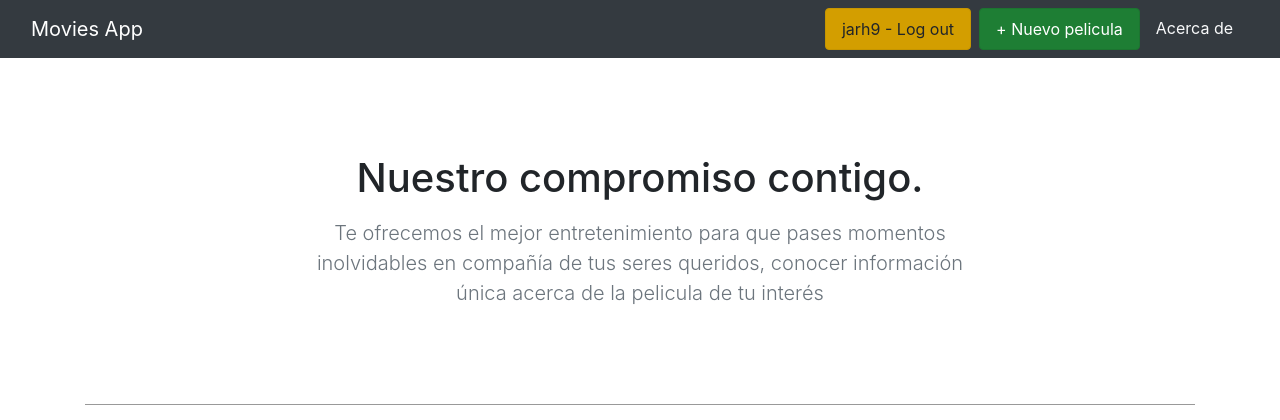
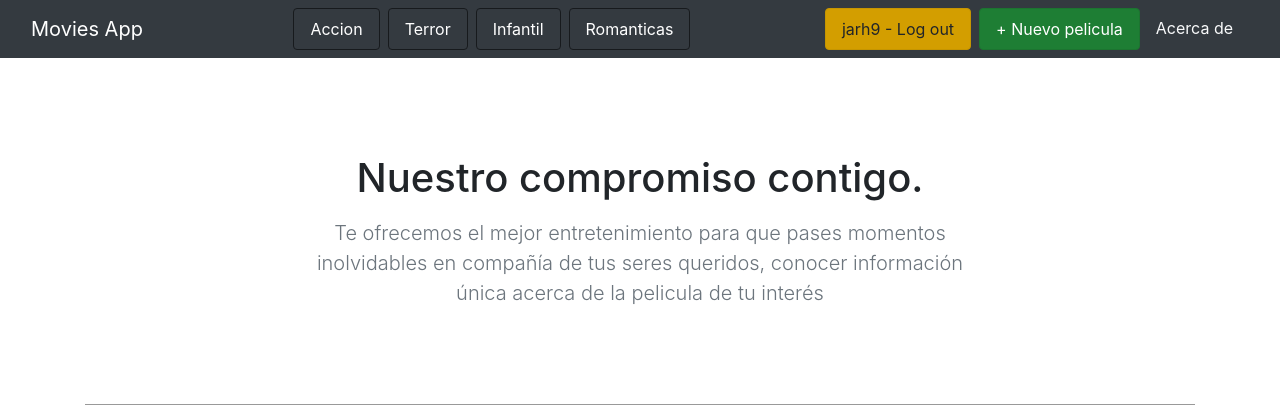
Before and after one commit to JarhChuy/moves-itl-app, a Django app: page /about/ in a window 1280 px wide. Shown: the top 420 px of the page. Run offline with Django 3.2, Linux system fonts and the light colour scheme; a user stored in the database is signed in; some libraries are stand-ins or nearby versions.

Commit message:
hasta aqui va bien 2.0

```diff
--- a/blog/models.py
+++ b/blog/models.py
@@ -8,7 +8,6 @@ product_genero = [
     (2, "Terror"),
     (3, "Infantil"),
     (4, "Romanticas"),
-    (5, "Musicales"),
 ]
 
 # Create your models here.
--- a/blog/urls.py
+++ b/blog/urls.py
@@ -1,10 +1,13 @@
 # blog/urls.py
 
 from django.urls import path
-from .views import BlogListView, BlogDetailView, BlogCreateView, BlogUpdateView, BlogAboutView#, CommentCreateView, CommentDeleteView,
 
 from .views import (
   BlogListView,
+  BlogAccionView,
+  # BlogTerrorView,
+  # BlogInfantilView,
+  # BlogRomanticView,
   BlogDetailView,
   BlogCreateView,
   BlogUpdateView,
@@ -23,5 +26,9 @@ urlpatterns = [
     path('post/<int:pk>/edit/', BlogUpdateView.as_view(), name='post_edit'),
     path('post/new/', BlogCreateView.as_view(), name='post_new'),
     path('post/<int:pk>', BlogDetailView.as_view(), name='post_detail'),
+    # path('', BlogRomanticView.as_view(), name='romanticas'),
+    # path('', BlogInfantilView.as_view(), name='infantil'),
+    # path('', BlogTerrorView.as_view(), name='terror'),
+    path('accion', BlogAccionView.as_view(), name='accion'),
     path('', BlogListView.as_view(), name='home'),
 ]
--- a/blog/views.py
+++ b/blog/views.py
@@ -14,6 +14,25 @@ from .models import Post, Comment
 class BlogListView(ListView):
     model = Post
     template_name = 'home.html'
+
+class BlogAccionView(ListView):
+    model = Post
+    template_name = 'accion.html'
+
+    def get_queryset(self):
+        return Post.objects.filter(id=1)
+
+# class BlogTerrorView(ListView):
+#     model = Post
+#     template_name = 'terror.html'
+
+# class BlogInfantilView(ListView):
+#     model = Post
+#     template_name = 'infantil.html'
+
+# class BlogRomanticView(ListView):
+#     model = Post
+#     template_name = 'romanticas.html'
 
 # class BlogListView(TemplateView):
 #     template_name = 'home.html'
--- a/templates/base.html
+++ b/templates/base.html
@@ -1,4 +1,5 @@
 {% load static %}
+{% load bootstrap_icons %}
 
 <html>
 
@@ -21,6 +22,22 @@
     <nav class="navbar navbar-dark bg-dark">
         <div class="container-fluid">
             <a class="navbar-brand" href="{% url 'home' %}">Movies App</a>
+            <div class="d-flex" >
+
+                <div class="flex-row bd-highlight ">
+                    <a class="btn btn-dark bg-dark ml-2  nav-link active" href="{% url 'accion' %}">Accion</a>
+                </div>
+                <div class="flex-row bd-highlight ">
+                    <a class="btn btn-dark bg-dark ml-2  nav-link active" href="">Terror</a>
+                </div>
+                <div class="flex-row bd-highlight ">
+                    <a class="btn btn-dark bg-dark ml-2  nav-link active" href="">Infantil</a>
+                </div>
+                <div class="flex-row bd-highlight ">
+                    <a class="btn btn-dark bg-dark ml-2  nav-link active" href="">Romanticas</a>
+                </div>
+
+            </div>
             <div class="d-flex">
                 <a class="btn btn-warning ml-2  nav-link active" href="{% url 'logout' %}">{{ user.username }} - Log out</a>
                 <a class="btn btn-success ml-2  nav-link active" href="{% url 'post_new' %}">+ Nuevo pelicula</a>
--- a/templates/home.html
+++ b/templates/home.html
@@ -3,9 +3,9 @@
 {% load bootstrap_icons %}
 
 {% block content %}
-<div class="card-columns  p-5">
+<div class="card-columns ">
     {% for post in object_list %}
-    <div class="card  mw-20">
+    <div class="card ">
         <!-- <img class="card-img-top" src="{% static 'img/dog1.jpg'%}" style="height: 320px;" alt="Card image cap"> -->
         <a href="{% url 'post_detail' post.pk %}"> <img class="card-img-top" src="{{post.imagen}}" style="height: 320px;" alt="Card image cap"> </a>
 
@@ -14,6 +14,8 @@
             <p class="card-text">{{post.cuerpo}}</p>
         </div>
         <div class="card-footer">
+
+            <a href="" style="height: 40;width: 100;">{{post.status}}</a>
             {% if post.autor == request.user %}
             <a class="text-end" href="{% url 'post_edit' post.pk %}"><p class="text-end"> + Editar</p></a>
             {% endif %}
```
Also changed, not shown: blog/forms.py (added, +17 -0 lines), templates/accion.html (added, +31 -0 lines), db.sqlite3, templates/infantiles.html (added), templates/romanticas.html (added), templates/terror.html (added).
